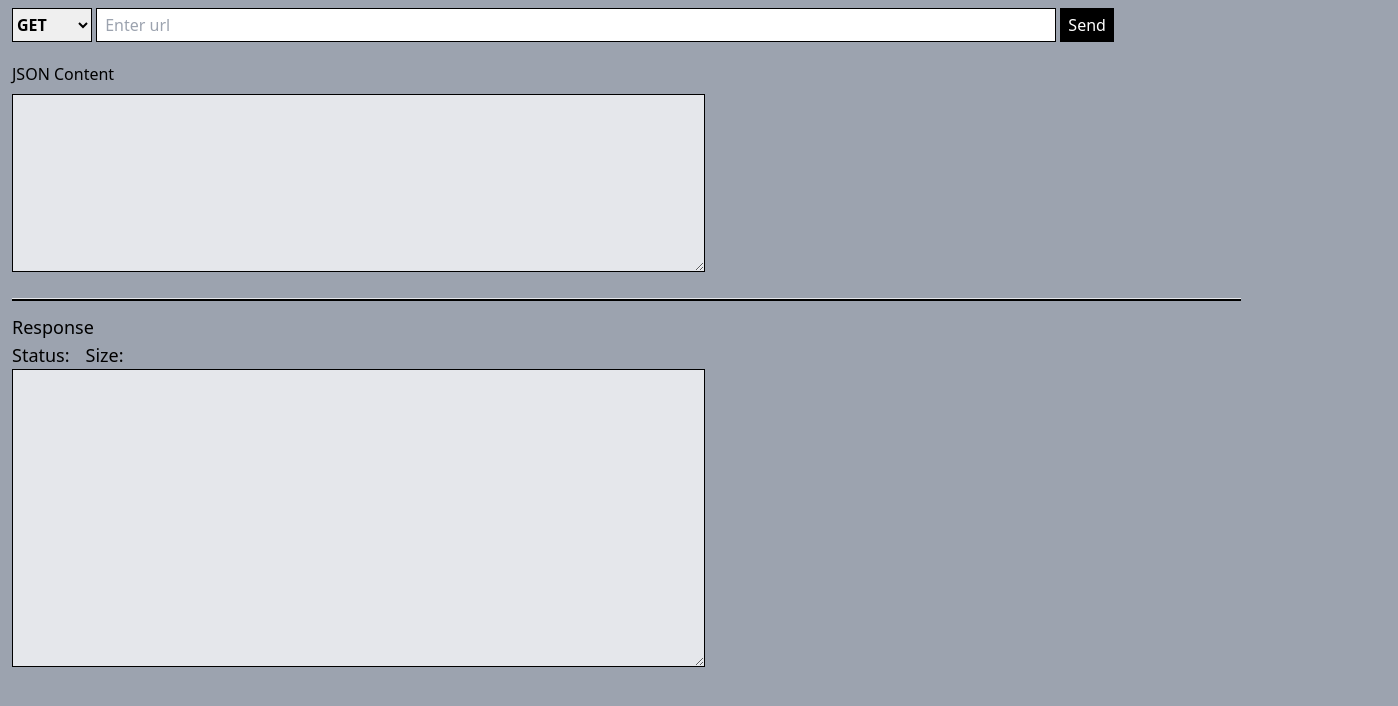
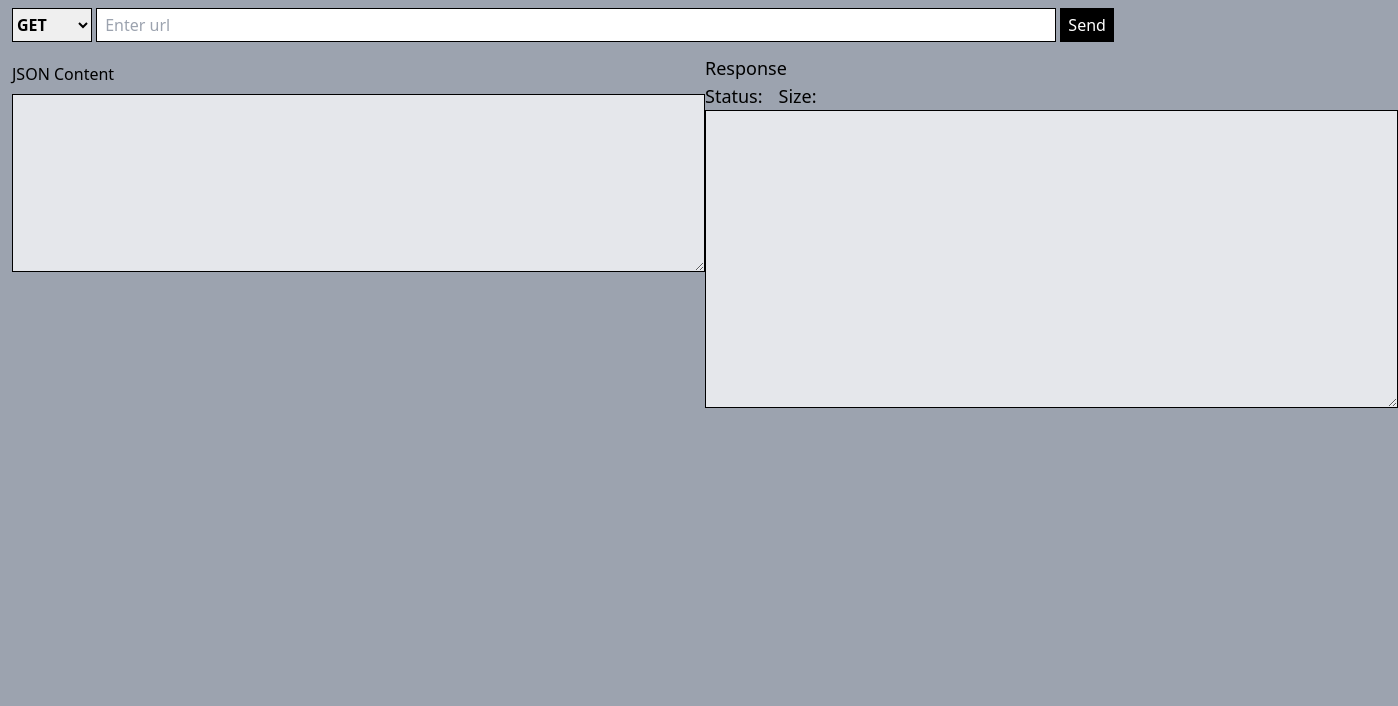
Before and after one commit to MythOfSisyphus/ThunderClientClone, a website built with Vite: page Client.html in a window 1280 px wide. Shown: the part 52-758 px from the top of the page, 1398 px wide, since content can reach past the window. Built offline with nearby package versions, Linux system fonts and the light colour scheme.

Commit message:
Making Client.html Responsive

```diff
--- a/Client.html
+++ b/Client.html
@@ -1,5 +1,6 @@
 <!DOCTYPE html>
 <html lang="en">
+
 <head>
     <meta charset="UTF-8">
     <meta http-equiv="X-UA-Compatible" content="IE=edge">
@@ -7,6 +8,7 @@
     <title>Client</title>
     <link rel="stylesheet" href="Tailwind.css">
 </head>
+
 <body class="bg-gray-400">
     <section class="container mx-3 my-3">
         <!-- Name and logo -->
@@ -26,19 +28,22 @@
 
                 <input id="ReqUrl" placeholder="Enter url" class="border px-2 py-1 border-black w-3/4">
 
-                <button id="sendBtn" class="bg-black hover:bg-gray-700 hover:-translate-y-[0.5px] text-white px-2 py-[5px]">Send</button>
+                <button id="sendBtn"
+                    class="bg-black hover:bg-gray-700 hover:-translate-y-[0.5px] text-white px-2 py-[5px]">Send</button>
             </div>
         </section>
 
+        <section class="lg:flex">
             <!-- JSON input for post and put requests -->
             <div class="container my-5 space-y-2">
                 <div>JSON Content</div>
                 <div>
-                <textarea id="Req_textarea" rows="7" cols="66" class="border bg-gray-200 border-black font-mono px-2 py-1 outline-none"></textarea>
+                    <textarea id="Req_textarea" rows="7" cols="66"
+                        class="border bg-gray-200 border-black font-mono px-2 py-1 outline-none"></textarea>
                 </div>
             </div>
 
-        <hr class="bg-black w-[96%] py-[1px]">
+            <hr class="bg-black w-[96%] py-[1px] md:hidden">
 
             <!-- Result of requests -->
             <div class="container my-3">
@@ -51,9 +56,11 @@
                 </div>
 
                 <div>
-                <textarea id="Res_textarea" rows="12" cols="66" class="border bg-gray-200 border-black font-mono px-2 py-1 outline-none"></textarea>
+                    <textarea id="Res_textarea" rows="12" cols="66"
+                        class="border bg-gray-200 border-black font-mono px-2 py-1 outline-none"></textarea>
                 </div>
             </div>
+        </section>
 
     </section>
 
@@ -61,4 +68,5 @@
     <!-- scripts -->
     <script src="script.js"></script>
 </body>
+
 </html>
```
Lines whose indentation alone changed are shown as unchanged.
